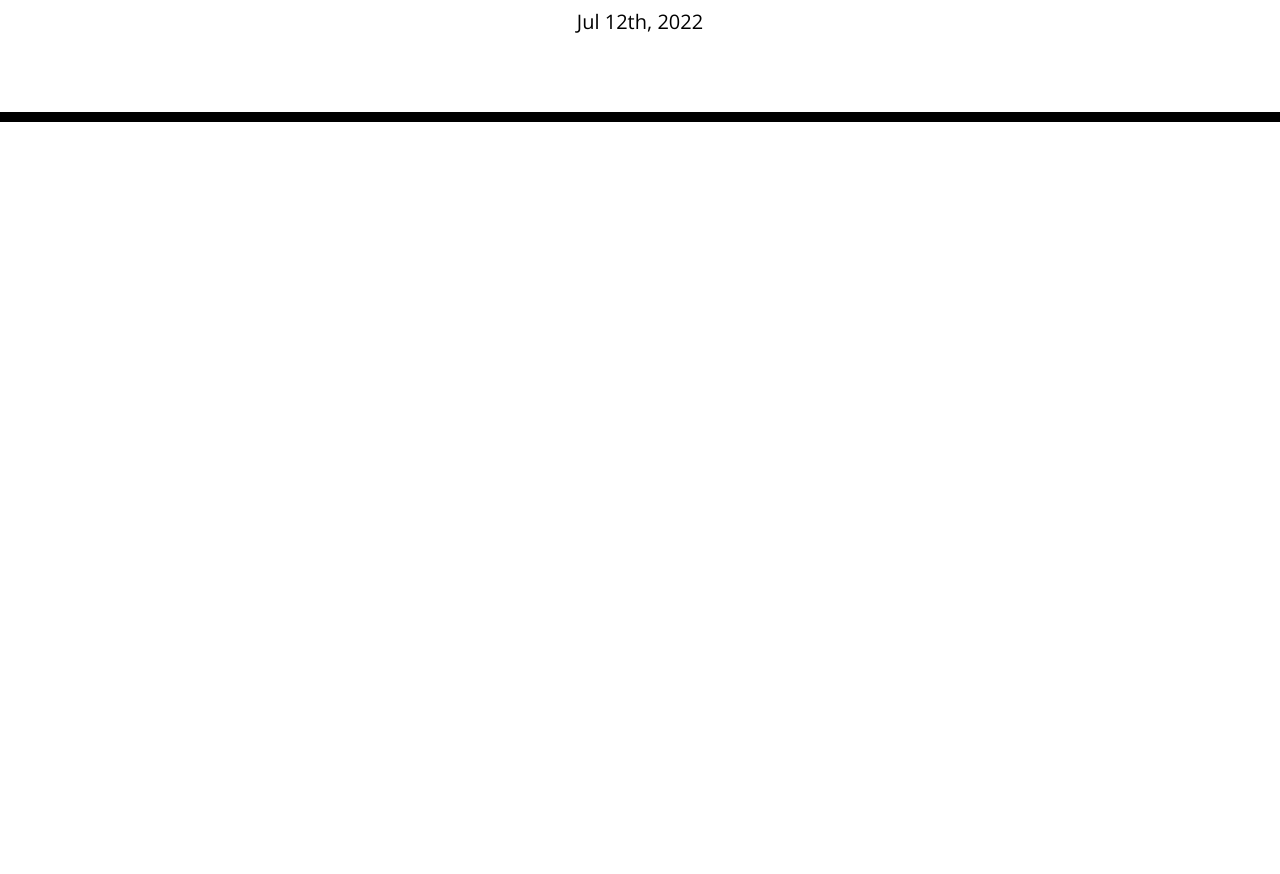
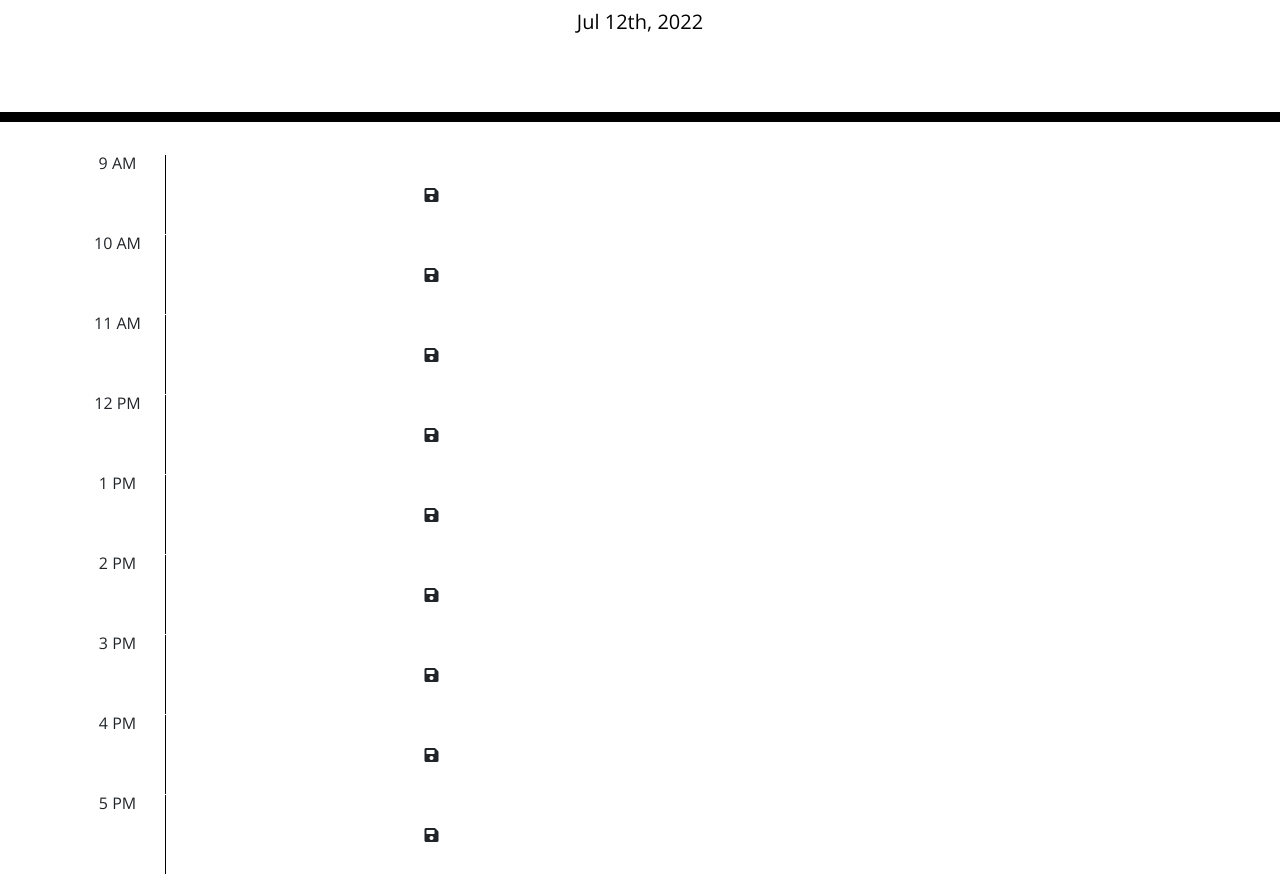
Before and after one commit to hollygparker/hw5-WorkDayScheduler, a plain HTML site: page index.html in a window 1280 px wide. Shown: the part 182-1056 px from the top of the page. Before the commit the page ends 800 px from the top, so only its background shows below. Drawn offline with nearby package versions, Linux system fonts and the light colour scheme.

Commit message:
add timeblocks

```diff
--- a/index.html
+++ b/index.html
@@ -30,6 +30,51 @@
     </header>
     <div class="container">
       <!-- Timeblocks go here -->
+      <div class="row time-block">
+        <div class="col-md-1">9 AM</div>
+        <textarea id="9"></textarea>
+        <button data-value="9" class="btn col-md-1"><i class="fas fa-save"></i></button>
+      </div>
+      <div class="row time-block">
+        <div class="col-md-1">10 AM</div>
+        <textarea id="10"></textarea>
+        <button data-value="10" class="btn col-md-1"><i class="fas fa-save"></i></button>
+      </div>
+      <div class="row time-block">
+        <div class="col-md-1">11 AM</div>
+        <textarea id="11"></textarea>
+        <button data-value="11" class="btn col-md-1"><i class="fas fa-save"></i></button>
+      </div>
+      <div class="row time-block">
+        <div class="col-md-1">12 PM</div>
+        <textarea id="12"></textarea>
+        <button data-value="12" class="btn col-md-1"><i class="fas fa-save"></i></button>
+      </div>
+      <div class="row time-block">
+        <div class="col-md-1">1 PM</div>
+        <textarea id="1"></textarea>
+        <button data-value="1" class="btn col-md-1"><i class="fas fa-save"></i></button>
+      </div>
+      <div class="row time-block">
+        <div class="col-md-1">2 PM</div>
+        <textarea id="2"></textarea>
+        <button data-value="2" class="btn col-md-1"><i class="fas fa-save"></i></button>
+      </div>
+      <div class="row time-block">
+        <div class="col-md-1">3 PM</div>
+        <textarea id="3"></textarea>
+        <button data-value="3" class="btn col-md-1"><i class="fas fa-save"></i></button>
+      </div>
+      <div class="row time-block">
+        <div class="col-md-1">4 PM</div>
+        <textarea id="4"></textarea>
+        <button data-value="4" class="btn col-md-1"><i class="fas fa-save"></i></button>
+      </div>
+      <div class="row time-block">
+        <div class="col-md-1">5 PM</div>
+        <textarea id="5"></textarea>
+        <button data-value="5" class="btn col-md-1"><i class="fas fa-save"></i></button>
+      </div>
     </div>
 
     <script src="https://cdnjs.cloudflare.com/ajax/libs/jquery/3.2.1/jquery.min.js"></script>
```
